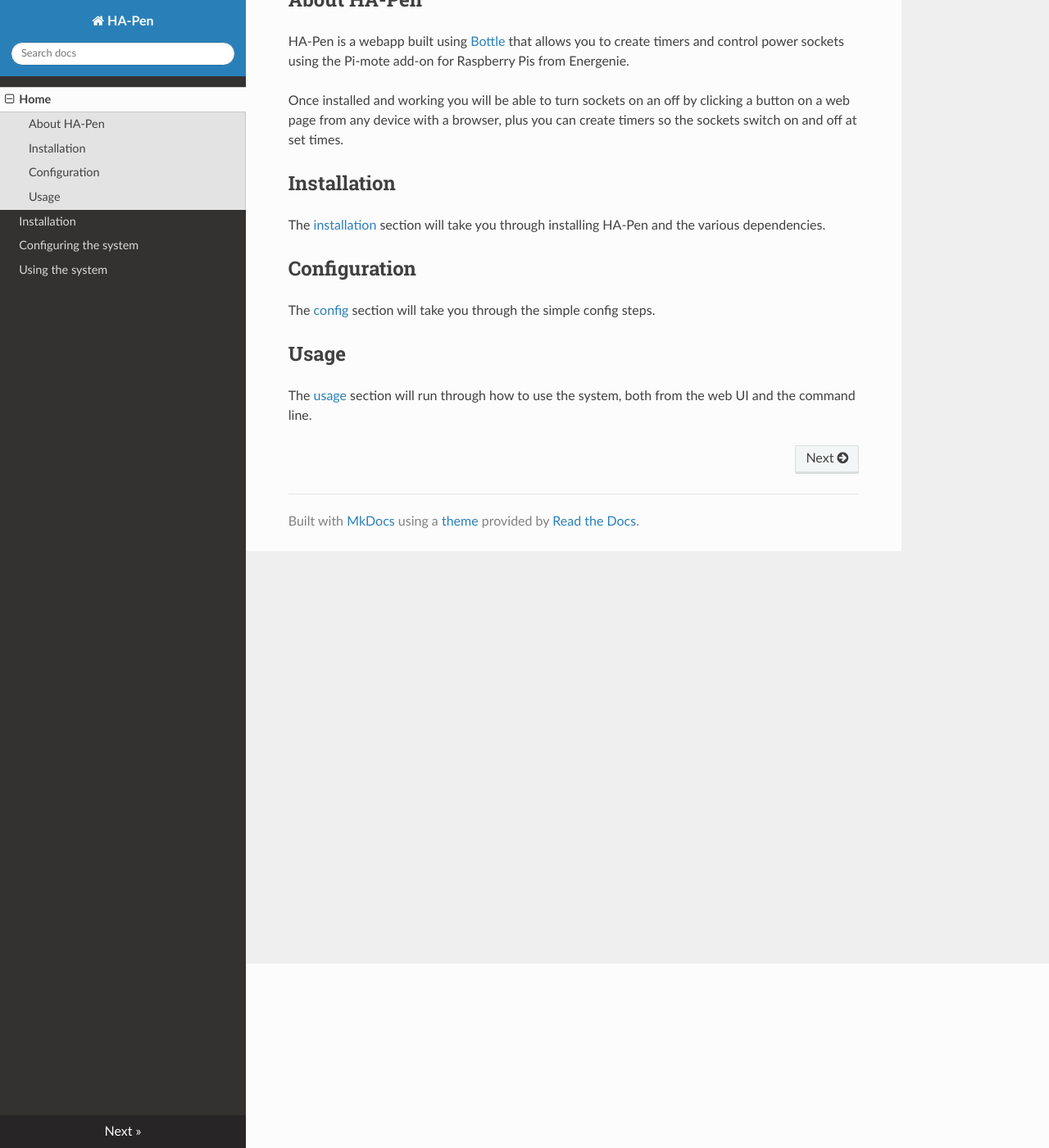
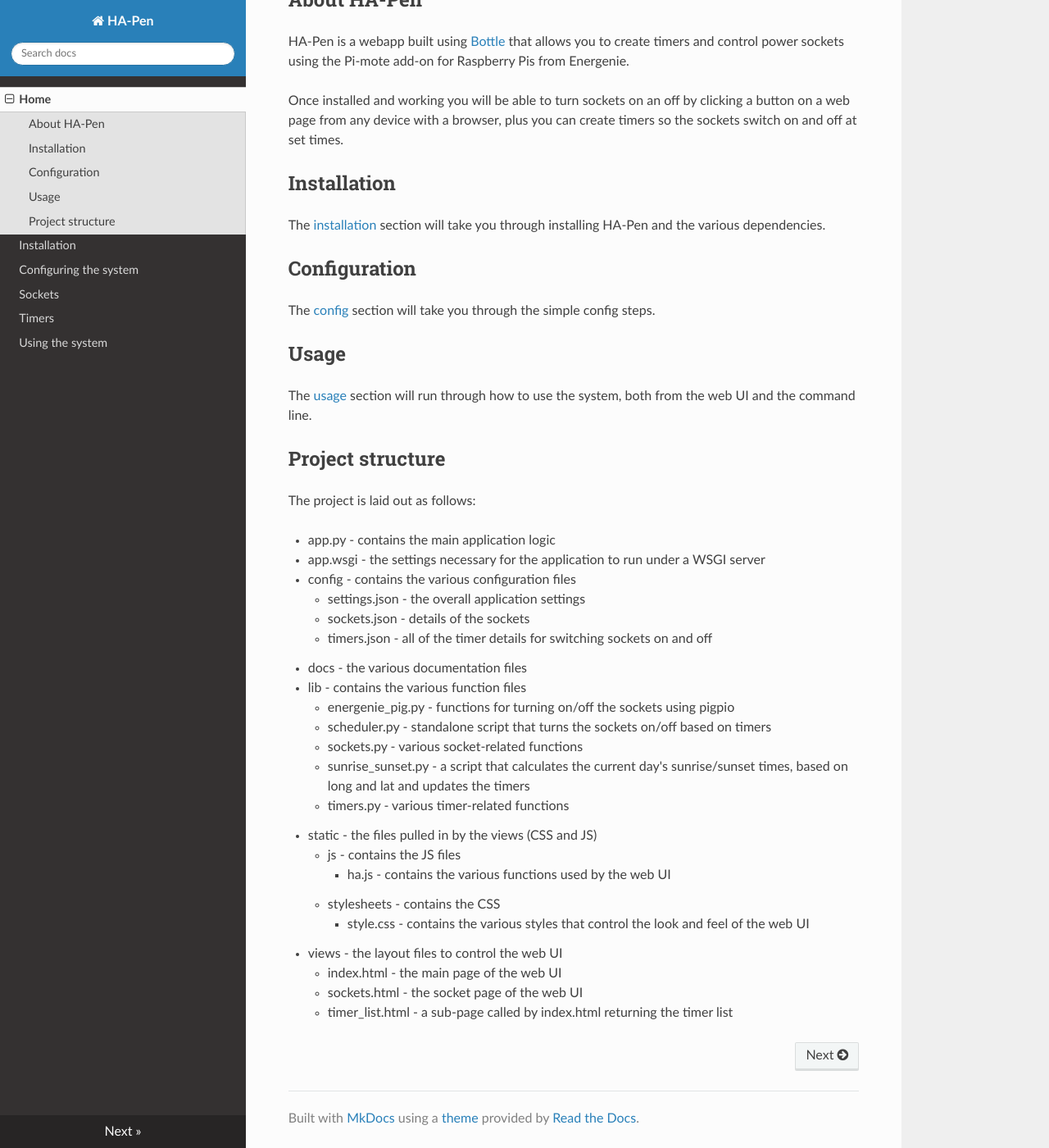
Before and after one commit to leepenney/ha-pen, an MkDocs documentation site: the page built from docs/index.md, in a window 1280 px wide and 1400 px high, scrolled down 225 px. Shown: the whole window at 82% size. Built offline with MkDocs 1.6.1, drawn with Linux system fonts in a browser that asks for light colours; nearby versions of some CDN libraries; old or Windows-style settings are respelled for this version of MkDocs.

Commit message:
minor updates

```diff
--- a/app.py
+++ b/app.py
@@ -130,7 +130,7 @@
         }
     )
 
-@route('sockets/add/', method='POST')
+@route('/sockets/add/', method='POST')
 def add_socket():
     import urllib
     socket_info = SocketController('webapp')
--- a/docs/index.md
+++ b/docs/index.md
@@ -19,3 +19,30 @@
 ## Usage
 
 The [usage](usage.md) section will run through how to use the system, both from the web UI and the command line.
+
+## Project structure
+
+The project is laid out as follows:
+
+* app.py - contains the main application logic
+* app.wsgi - the settings necessary for the application to run under a WSGI server
+* config - contains the various configuration files
+    * settings.json - the overall application settings
+    * sockets.json - details of the sockets
+    * timers.json - all of the timer details for switching sockets on and off
+* docs - the various documentation files
+* lib - contains the various function files
+    * energenie_pig.py - functions for turning on/off the sockets using pigpio
+    * scheduler.py - standalone script that turns the sockets on/off based on timers
+    * sockets.py - various socket-related functions
+    * sunrise_sunset.py - a script that calculates the current day's sunrise/sunset times, based on long and lat and updates the timers
+    * timers.py - various timer-related functions
+* static - the files pulled in by the views (CSS and JS)
+    * js - contains the JS files
+        * ha.js - contains the various functions used by the web UI
+    * stylesheets - contains the CSS
+        * style.css - contains the various styles that control the look and feel of the web UI
+* views - the layout files to control the web UI
+    * index.html - the main page of the web UI
+    * sockets.html - the socket page of the web UI
+    * timer_list.html - a sub-page called by index.html returning the timer list
--- a/mkdocs.yml
+++ b/mkdocs.yml
@@ -3,5 +3,7 @@
 - [index.md, Home]
 - [install.md, Installation]
 - [config.md, Configuring the system]
+- [sockets.md, Sockets]
+- [timers.md, Timers]
 - [usage.md, Using the system]
 theme: readthedocs
--- a/static/js/ha.js
+++ b/static/js/ha.js
@@ -141,7 +141,6 @@
                 var devices_list = document.getElementById('devices_list');
                 var new_device = document.createElement('li');
                 new_device.innerHTML = '<h3>'+form_fields['name'].value+'</h3>';
-                new_device.innerHTML += '<small>House: '+form_fields['house'].value+' | Unit: '+form_fields['unit'].value+'</small>';
                 devices_list.appendChild(new_device);
             }
         }
```
Also changed, not shown: docs/config.md (+43 -1 lines), docs/install.md (+27 -1 lines), docs/sockets.md (added, +58 -0 lines), docs/timers.md (added, +1 -0 lines), 3 other files.
